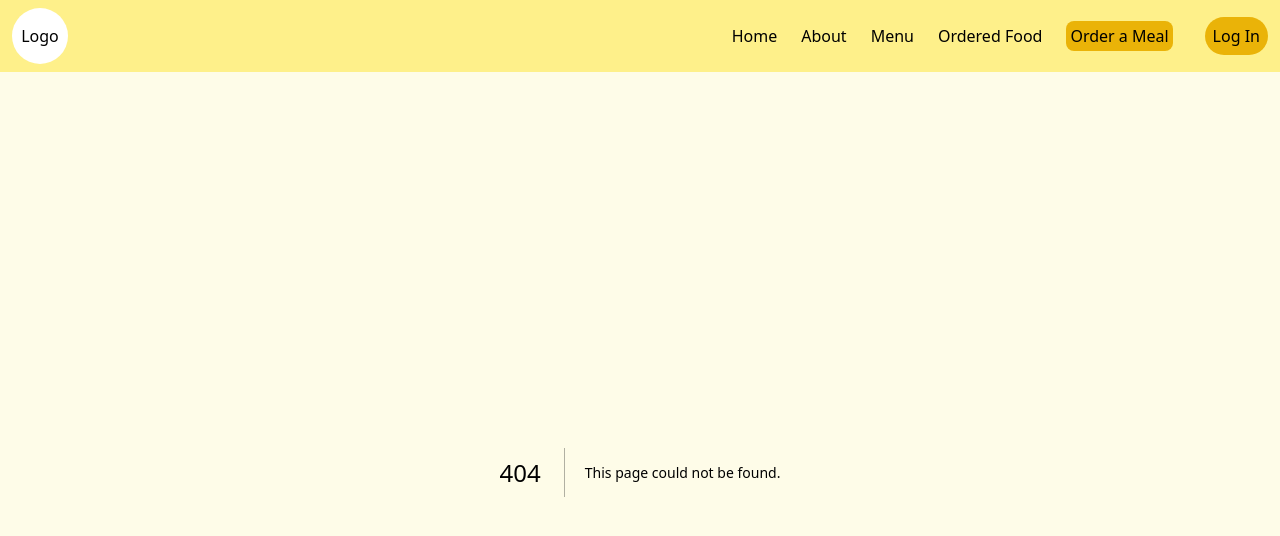
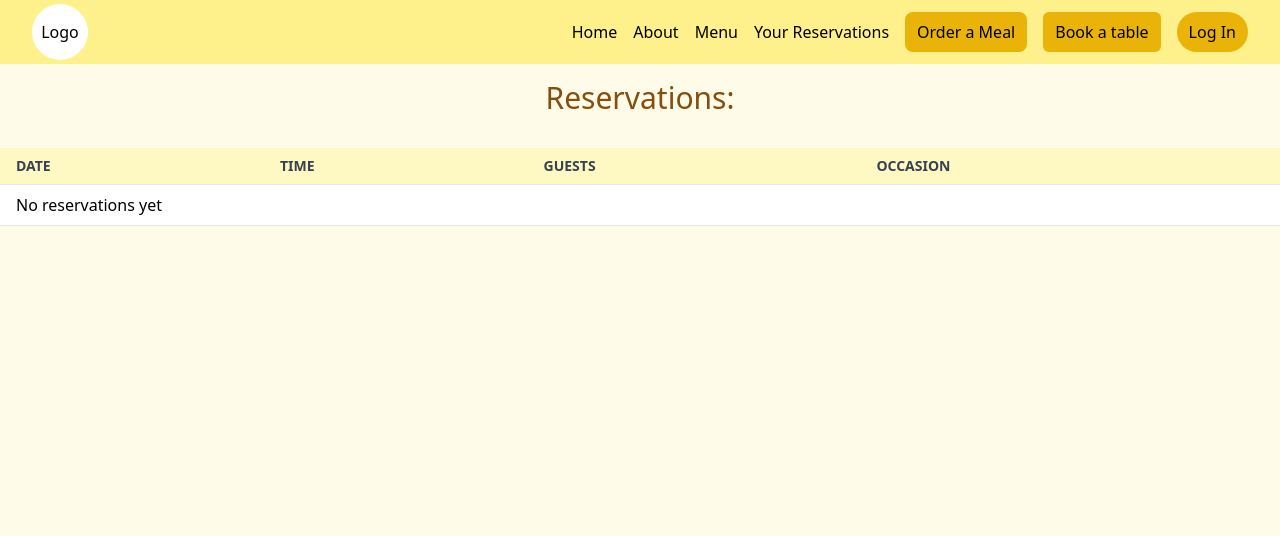
Before and after one commit to FatihTheDev/frontend-capstone, a Next.js app in the folder capstone/: page /bookings in a window 1280 px wide. Before the commit this address had no page. Shown: the top 536 px of the page. Built offline with nearby package versions, Linux system fonts and the light colour scheme.

Commit message:
props.data is not defined. To fix this

```diff
--- /dev/null
+++ b/capstone/app/bookings/page.tsx
@@ -0,0 +1,42 @@
+function Bookings(props: { data: any }) {
+  const { date, time, num_of_guests, occasion } = props.data || {
+    date: '',
+    time: '',
+    num_of_guests: '',
+    occasion: ''
+  };
+
+  return (
+    <>
+      <h1 className="text-center text-yellow-800 text-3xl mt-4">Reservations:</h1>
+      <div className="flex items-center justify-center mt-8">
+        <table className="min-w-full bg-white">
+          <thead>
+            <tr>
+              <th className="py-2 px-4 border-b border-gray-200 bg-yellow-100 text-left text-sm uppercase font-semibold text-gray-700">Date</th>
+              <th className="py-2 px-4 border-b border-gray-200 bg-yellow-100 text-left text-sm uppercase font-semibold text-gray-700">Time</th>
+              <th className="py-2 px-4 border-b border-gray-200 bg-yellow-100 text-left text-sm uppercase font-semibold text-gray-700">Guests</th>
+              <th className="py-2 px-4 border-b border-gray-200 bg-yellow-100 text-left text-sm uppercase font-semibold text-gray-700">Occasion</th>
+            </tr>
+          </thead>
+          <tbody>
+            {date && time && num_of_guests && occasion ? (
+              <tr>
+                <td className="py-2 px-4 border-b border-gray-200">{date}</td>
+                <td className="py-2 px-4 border-b border-gray-200">{time}</td>
+                <td className="py-2 px-4 border-b border-gray-200">{num_of_guests}</td>
+                <td className="py-2 px-4 border-b border-gray-200">{occasion}</td>
+              </tr>
+            ) : (
+              <tr>
+                <td className="py-2 px-4 border-b border-gray-200" colSpan={4}>No reservations yet</td>
+              </tr>
+            )}
+          </tbody>
+        </table>
+      </div>
+    </>
+  );
+}
+
+export default Bookings;
--- a/capstone/app/constants/Nav.tsx
+++ b/capstone/app/constants/Nav.tsx
@@ -2,37 +2,64 @@
 
 import Link from "next/link";
 import { useState } from "react";
+import { Menu, X } from "lucide-react";
 
 const Nav = () => {
+    const [isMenuOpen, setIsMenuOpen] = useState(false);
 
-    const[visible, setVisible] = useState<boolean>(false);
+    const toggleMenu = () => {
+        setIsMenuOpen(!isMenuOpen);
+    };
 
-    const toggleChange = () => {
-        setVisible(!visible);
-    }
+    return (
+        <nav className="bg-yellow-200">
+            <div className="max-w-7xl mx-auto px-4 sm:px-6 lg:px-8">
+                <div className="flex items-center justify-between h-16">
+                    <div className="flex items-center">
+                        <div className="logo bg-white w-14 h-14 text-black rounded-full flex items-center justify-center">Logo</div>
+                    </div>
+                    <div className="hidden md:block">
+                        <div className="ml-10 flex items-baseline space-x-4">
+                            <Link href="/" className="hover:opacity-75">Home</Link>
+                            <Link href="/about" className="hover:opacity-75">About</Link>
+                            <Link href="/order" className="hover:opacity-75">Menu</Link>
+                            <Link href="/bookings" className="hover:opacity-75">Your Reservations</Link>
+                            <Link href="/order" className="bg-yellow-500 px-3 py-2 rounded-lg hover:opacity-75">Order a Meal</Link>
+                            <Link href="/table-booking" className="block bg-yellow-500 px-3 py-2 rounded-md text-base font-medium hover:opacity-75">Book a table</Link>
+                            <Link href="/login" className="bg-yellow-500 px-3 py-2 rounded-full hover:opacity-75">Log In</Link>
+                        </div>
+                    </div>
+                    <div className="md:hidden">
+                        <button
+                            onClick={toggleMenu}
+                            className="inline-flex items-center justify-center p-2 rounded-md text-black hover:text-white hover:bg-yellow-700 focus:outline-none focus:ring-2 focus:ring-offset-2 focus:ring-offset-yellow-800 focus:ring-white"
+                        >
+                            <span className="sr-only">Open main menu</span>
+                            {isMenuOpen ? (
+                                <X className="block h-6 w-6" aria-hidden="true" />
+                            ) : (
+                                <Menu className="block h-6 w-6" aria-hidden="true" />
+                            )}
+                        </button>
+                    </div>
+                </div>
+            </div>
 
-    return(
-        <>
-        <div className="flex justify-between items-center bg-yellow-200">
-
-        <section>
-            <div className="logo ml-3 my-2 bg-white w-14 h-14 text-black rounded-full flex items-center justify-center">Logo</div>
-        </section>
-
-        <section>
-            <ul>
-                <Link href="/" className="mx-3 hover:opacity-75">Home</Link>
-                <Link href="/about" className="mx-3 hover:opacity-75">About</Link>
-                <Link href="/menu" className="mx-3 hover:opacity-75">Menu</Link>
-                <Link href="/reservations" className="mx-3 hover:opacity-75" onClick={toggleChange}>Ordered Food</Link>
-                <Link href="/order" className="ml-3 mr-8 bg-yellow-500 px-1 py-1 rounded-lg hover:opacity-75">Order a Meal</Link>
-                <Link href="/login" className="mr-3 bg-yellow-500 px-2 py-2 rounded-full hover:opacity-75">Log In</Link>
-            </ul>
-        </section>
-        </div>
-
-        </>
-    )
-}
+            {isMenuOpen && (
+                <div className="md:hidden">
+                    <div className="px-2 pt-2 pb-3 space-y-1 sm:px-3">
+                        <Link href="/" className="block hover:opacity-75 px-3 py-2 rounded-md text-base font-medium">Home</Link>
+                        <Link href="/about" className="block hover:opacity-75 px-3 py-2 rounded-md text-base font-medium">About</Link>
+                        <Link href="/order" className="block hover:opacity-75 px-3 py-2 rounded-md text-base font-medium">Menu</Link>
+                        <Link href="/bookings" className="block hover:opacity-75 px-3 py-2 rounded-md text-base font-medium">Your Reservations</Link>
+                        <Link href="/order" className="block bg-yellow-500 px-3 py-2 rounded-md text-base font-medium hover:opacity-75">Order a Meal</Link>
+                        <Link href="/table-booking  " className="block bg-yellow-500 px-3 py-2 rounded-md text-base font-medium hover:opacity-75">Book a table</Link>
+                        <Link href="/login" className="block bg-yellow-500 px-3 py-2 rounded-md text-base font-medium hover:opacity-75">Log In</Link>
+                    </div>
+                </div>
+            )}
+        </nav>
+    );
+};
 
 export default Nav;
--- a/capstone/app/reservations/page.tsx
+++ /dev/null
@@ -1,18 +0,0 @@
-function Reservations() {
-  return (
-    <>
-    <h1 className="text-center text-3xl mt-4">Food to order:</h1>
-    <div className="flex items-center justify-center mt-8">
-    <table>
-        <tr>
-            <th className="px-16">Name</th>
-            <th className="px-16">Price</th>
-            <th className="px-16">Amount</th>
-        </tr>
-    </table>
-    </div>
-    </>
-  )
-}
-
-export default Reservations;
--- /dev/null
+++ b/capstone/app/table-booking/page.tsx
@@ -0,0 +1,65 @@
+'use client'
+
+import { ReactTyped } from "react-typed";
+
+export default function BookingForm(props: {
+  data: any,
+  setData: any;
+}) {
+
+  const handleChange = (e: any) => {
+    props.setData({
+      ...props.data,
+      [e.target.name]: e.target.value
+    });
+  };
+
+
+
+  if (!props.data) return <div>Loading...</div>;
+
+  return (
+    <>
+      <h1 className="text-2xl mt-4 px-[2%] md:px-0 text-yellow-800 text-center font-[500] md:text-4xl">
+        Book a table for Little Lemon and feel the <ReactTyped className="text-2xl mt-4 text-yellow-600 text-center font-[500] mb-4 md:text-4xl" strings={["adventure", "world of taste", "hype"]} typeSpeed={80} backSpeed={100} loop></ReactTyped>
+      </h1>
+
+      <form className="mt-14">
+        <div className="datetime flex flex-col md:flex-row md:justify-center items-center border-2 border-yellow-300 py-3">
+          <div className="date pb-4 md:pb-0">
+            <label htmlFor="date" className="text-md md:text-lg text-yellow-800">Choose when to book the table: </label>
+            <input onChange={handleChange} className="px-2 border-2 border-yellow-600 bg-yellow-100 rounded-xl mr-5" type="date" id="date" name="date" />
+          </div>
+
+          <div className="time">
+            <label htmlFor="time" className="text-md md:text-lg text-yellow-800">Choose the time: </label>
+            <select onChange={handleChange} name="time" id="time" className="px-2 border-2 border-yellow-600 bg-yellow-100 rounded-xl">
+              <option selected className="border-2 border-yellow-600 rounded-xl">time</option>
+              <option value="07:00">07:00</option>
+              <option value="08:00">08:00</option>
+              <option value="09:00">09:00</option>
+              <option value="12:00">12:00</option>
+              <option value="12:30">12:30</option>
+              <option value="19:00">19:00</option>
+              <option value="20:00">20:00</option>
+            </select>
+          </div>
+        </div>
+        <div className="guests flex flex-col md:flex-row justify-center items-center mt-6 border-2 border-yellow-300 py-3">
+          <label htmlFor="num_of_guests" className="text-md md:text-lg text-yellow-800 mr-2">How many guests will be at the table? </label>
+          <input onChange={handleChange} name="num_of_guests" type="number" className=" px-2 border-2 border-yellow-600 bg-yellow-100 rounded-xl" />
+        </div>
+        <div className="mt-6 occasion flex flex-col md:flex-row md:justify-center items-center border-2 border-yellow-300 py-3">
+          <label htmlFor="occasion" className="text-md md:text-lg text-yellow-800 mr-2">Occasion? </label>
+          <select onChange={handleChange} name="occasion" id="occasion" className="px-2 border-2 border-yellow-600 bg-yellow-100 rounded-xl">
+            <option value="birthday">Birthday</option>
+            <option value="anniversary">Anniversary</option>
+          </select>
+        </div>
+        <div className="flex justify-center items-center mt-5">
+          <button type="submit" className="bg-yellow-500 px-3 py-2 rounded-lg hover:bg-transparent hover:text-yellow-900 transition-all duration-500">Submit</button>
+        </div>
+      </form>
+    </>
+  );
+}
--- a/capstone/package.json
+++ b/capstone/package.json
@@ -10,9 +10,11 @@
   },
   "dependencies": {
     "@clerk/nextjs": "^5.1.5",
+    "lucide-react": "^0.396.0",
     "next": "14.2.3",
     "react": "^18",
-    "react-dom": "^18"
+    "react-dom": "^18",
+    "react-typed": "^2.0.12"
   },
   "devDependencies": {
     "@types/node": "^20",
```
Also changed, not shown: capstone/app/page.tsx (+21 -8 lines), 1 other file (tests, documents, lock files or other folders).
